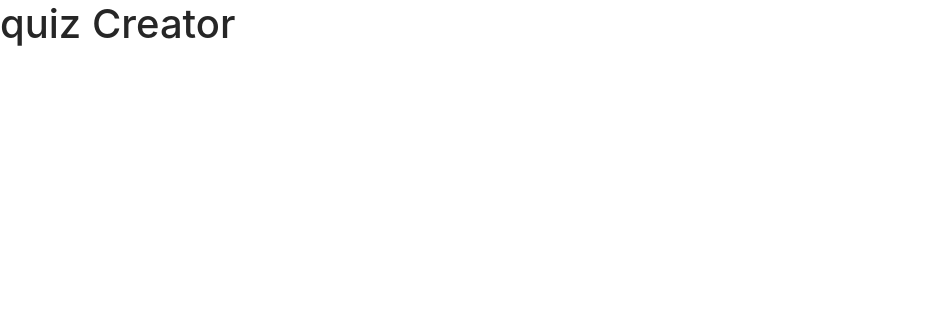
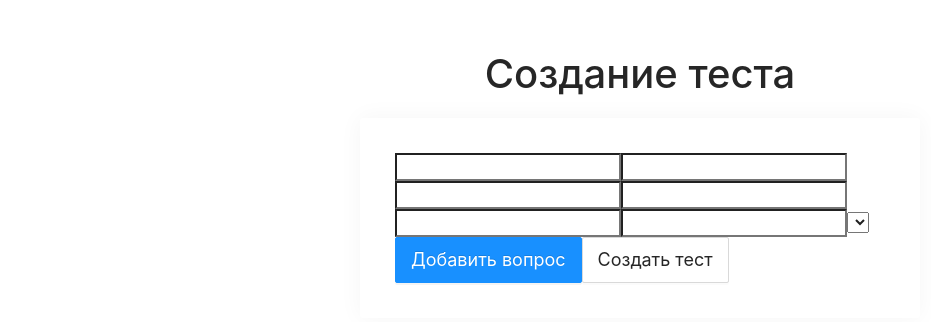
Before and after one commit to amattterasu/SAMS, a React (Create React App) app in the folder client/: page /quiz-creator in a window 1280 px wide. Shown: the top 322 px of the page, without its empty margins (0-931 px from the left). Built offline with nearby package versions, Linux system fonts and the light colour scheme.

Commit message:
added layout of quiz

```diff
--- a/client/src/containers/QuizCreator/QuizCreator.jsx
+++ b/client/src/containers/QuizCreator/QuizCreator.jsx
@@ -1,10 +1,58 @@
 import React from 'react';
+import './QuizCreator.scss';
+import Button from "../../components/Button/Button";
+import BlockAuth from "../../components/BlockAuth/BlockAuth";
 
 class QuizCreator extends React.Component {
+
+    state = {
+        quiz: [],
+        formControls: {
+            question: '',
+            option1: '',
+            option2: '',
+            option3: '',
+            option4: ''
+        }
+    }
+
+    submitHandler = event => {
+        event.preventDefault();
+    }
+
+    addQuestionHandler = () => {
+
+    }
+
+    createQuizHandler = () => {
+
+    }
+
     render() {
         return (
-            <div>
-                <h1>quiz Creator</h1>
+            <div className='QuizCreator'>
+                <div>
+                    <h1>Создание теста</h1>
+                    <BlockAuth>
+                        <form onSubmit={this.submitHandler}>
+
+                            <input type="text"/>
+                            <input type="text"/>
+                            <input type="text"/>
+                            <input type="text"/>
+                            <input type="text"/>
+                            <input type="text"/>
+                            <select ></select>
+
+                            <Button type="primary" onClick={this.addQuestionHandler}>
+                                Добавить вопрос
+                            </Button>
+                            <Button type="" onClick={this.createQuizHandler}>
+                                Создать тест
+                            </Button>
+                        </form>
+                    </BlockAuth>
+                </div>
             </div>
         );
     }
--- /dev/null
+++ b/client/src/containers/QuizCreator/QuizCreator.scss
@@ -0,0 +1,26 @@
+.QuizCreator {
+  display: flex;
+  justify-content: center;
+  padding-top: 50px;
+  flex-grow: 1;
+  width: 100%;
+
+  > div {
+    width: 100%;
+    max-width: 600px;
+    padding: 0 20px;
+  }
+
+  h1 {
+    text-align: center;
+  }
+
+  form {
+    padding: 15px;
+  }
+
+  .block {
+    min-width: 500px;
+    padding: 20px;
+  }
+}
```
Also changed, not shown: client/src/form/formFramework.jsx (added, +9 -0 lines), client/src/styles/index.scss (line endings or trailing spaces).
